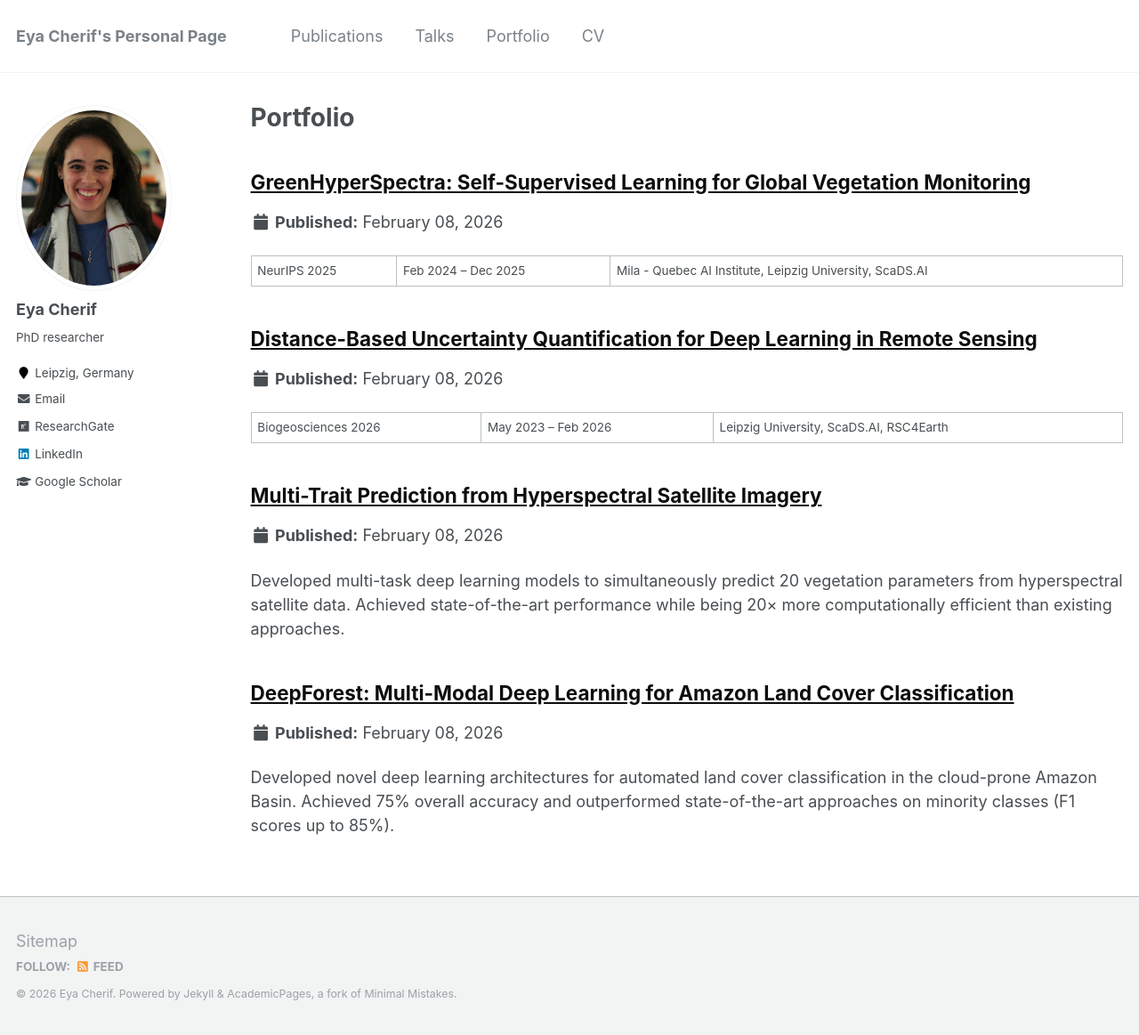
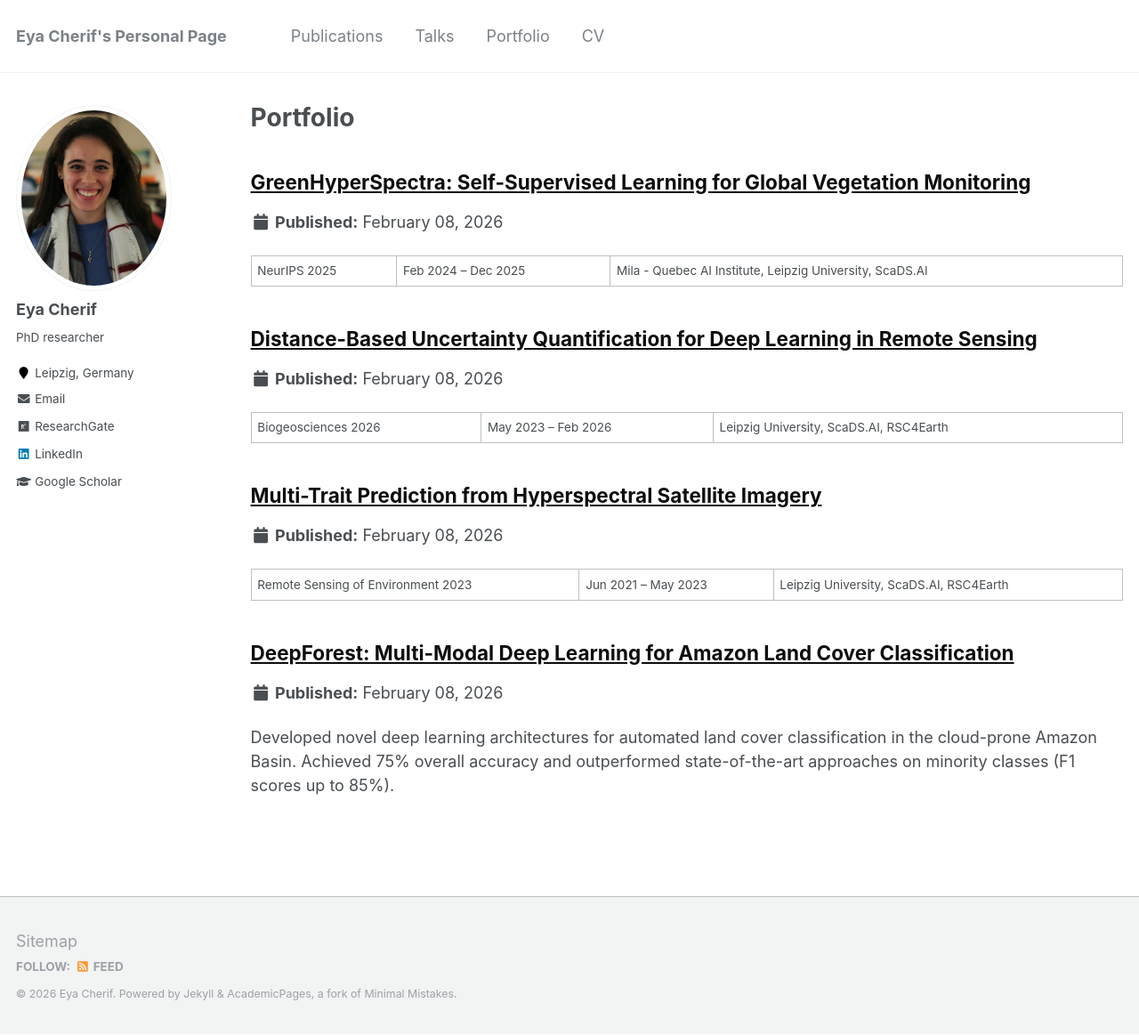
Before and after one commit to echerif18/echerif18.github.io, a Jekyll site: the page built from _pages/portfolio.html, in a window 1280 px wide and 1163 px high. Shown: the whole window at 89% size. Built offline with Jekyll 4.4.1, drawn with Linux system fonts in a browser that asks for light colours.

Commit message:
Update portfolio-3-multitrait.md

```diff
--- a/_portfolio/portfolio-3-multitrait.md
+++ b/_portfolio/portfolio-3-multitrait.md
@@ -1,9 +1,8 @@
 ---
 title: "Multi-Trait Prediction from Hyperspectral Satellite Imagery"
-excerpt: "Developed multi-task deep learning models to simultaneously predict 20 vegetation parameters from hyperspectral satellite data. Achieved state-of-the-art performance while being 20× more computationally efficient than existing approaches."
+excerpt: "Remote Sensing of Environment 2023 | Jun 2021 – May 2023 | Leipzig University, ScaDS.AI, RSC4Earth"
 collection: portfolio
 ---
-
 **Remote Sensing of Environment 2023** | Jun 2021 – May 2023 | Leipzig University, ScaDS.AI, RSC4Earth
 
 Developed multi-task deep learning models to simultaneously predict 20 vegetation parameters from hyperspectral satellite data across diverse ecosystems. Built end-to-end ML pipeline from heterogeneous data integration through model deployment, achieving state-of-the-art performance while being 20× more computationally efficient than existing approaches.
@@ -32,3 +31,4 @@ Multi-trait CNN models simultaneously predicted 20 vegetation properties from hy
 - [Paper](https://www.sciencedirect.com/science/article/abs/pii/S0034425723001311)
 - [GitHub](https://github.com/echerif18/multiTraitPredictions)
 - [GitLab](https://gitlab.com/eya95/multi-traitretrieval)
+---
```
